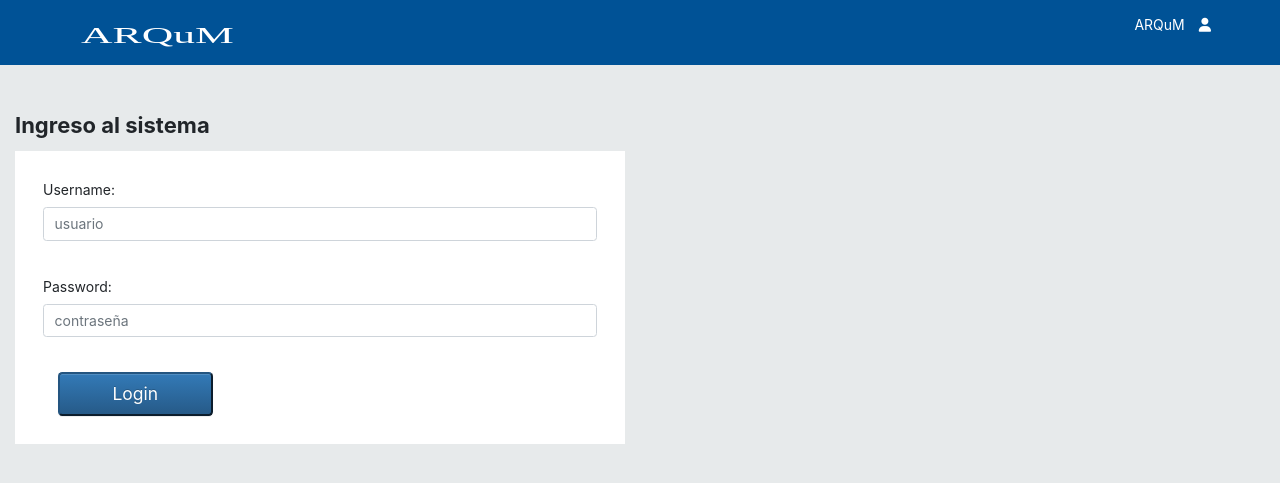
After one commit to F-K-F-F/arqum, a Django app: page /user_login in a window 1280 px wide. The commit adds this page. Shown: the top 483 px of the page. Run offline with Django 3.2, Linux system fonts and the light colour scheme; some libraries are stand-ins or nearby versions.

Commit message:
registro, login y logout de usuarios

```diff
--- a/arqum/urls.py
+++ b/arqum/urls.py
@@ -15,8 +15,11 @@ Including another URLconf
 """
 from django.contrib import admin
 from django.urls import path, include
+from arqumhome import views
 
 urlpatterns = [
     path('admin/', admin.site.urls),
     path('', include('arqumhome.urls')),
+    path('register', views.register, name='register'),
+    path('user_login', views.user_login, name='user_login'),
 ]
--- a/arqumhome/forms.py
+++ b/arqumhome/forms.py
@@ -4,7 +4,7 @@ from django.contrib.auth.models import User
 
 
 class UsuarioForm(forms.ModelForm):
-    contraseña = forms.CharField(widget=forms.PasswordInput())
+    #password = forms.CharField(widget=forms.PasswordInput())
 
     class Meta():
         model = User
--- a/arqumhome/models.py
+++ b/arqumhome/models.py
@@ -6,8 +6,8 @@ class InfoPerfilUsuario(models.Model):
     usuario = models.OneToOneField(User, on_delete=models.CASCADE)
     foto_perfil = models.ImageField(upload_to='fotos_perfil', blank=True)
 
-    def __str__(self):
-        return self.usuario
+    # def __str__(self):
+    # return self.usuario
 
 
 class Cliente(models.Model):
--- a/arqumhome/templates/arqumhome/base.html
+++ b/arqumhome/templates/arqumhome/base.html
@@ -12,9 +12,11 @@
         <link rel="stylesheet" href="{% static '/arqumhome/css/jquery.orgchart.css' %}">
         <link rel="stylesheet" href="{% static '/arqumhome/css/jquery-ui.css' %}">
         <link rel="stylesheet" href="{% static '/arqumhome/css/alertify.min.css' %}">
-        <link rel="stylesheet" href="{% static '/arqumhome/css/font-awesome.min.css' %}">
+        <!--<link rel="stylesheet" href="{% static '/arqumhome/css/font-awesome.min.css' %}">-->
+        <!--<link rel="stylesheet" href="{% static '/arqumhome/css/fontawesome.min.css' %}">-->
         <link rel="stylesheet" href="{% static '/arqumhome/css/style.css' %}">
         <link rel="stylesheet" href="http://cdnjs.cloudflare.com/ajax/libs/summernote/0.8.12/summernote.css">
+        <script src="https://kit.fontawesome.com/0d21142749.js" crossorigin="anonymous"></script>
         <style>
             #loading {
                 background-color: #ebf7ec;
--- /dev/null
+++ b/arqumhome/templates/arqumhome/login.html
@@ -0,0 +1,50 @@
+{% extends 'arqumhome/base.html' %}
+{% load staticfiles %}
+{% load widget_tweaks %}
+
+{% block plantilla %}
+<header class="fluid-container fixed-top">
+    <nav class="navbar navbar-expands-md navbar-arqum" style="padding: 0 !important;">
+        <div class="header">
+            <img class="header-logo" src="{% static 'arqumhome/img/icon.svg' %}">
+            <div class="header-actions">
+                <h3 class="header-title">ARQuM</h3>
+                <h5 class="header-title user2" style="cursor: pointer" data-toggle="popover" data-placement="bottom" data-original-title title>
+                    <i class="fa fa-user">
+                    </i>
+                </h5>
+            </div>
+        </div>
+    </nav>
+</header>
+<div class="container-fluid">
+    <h2 id="titLoginUsuario" class="page-title">Ingreso al sistema</h2>
+    <br>
+    <div id="contentLoginUsuario">
+        <div id="contentLogin">
+            <div class="row">
+                <div class="expContent col-sm-6">
+                    <div class="control-container form-vertical">
+                        <form method="POST" action="{% url 'user_login' %}">
+                            {% csrf_token %}
+                            <div class="form-group">
+                                <label for="username">Username:</label>
+                                <input class="form-control" type="text" name="username" placeholder="usuario">
+                            </div>
+                            <br>
+                            <div class="form-group">
+                                <label for="password">Password:</label>
+                                <input class="form-control" type="password" name="password" placeholder="contraseña">
+                            </div>
+                            <br>
+                            <div class="col-sm-4">
+                                <input type="submit" class="btn-lg btn-block btn-primary" name="" value="Login">
+                            </div>
+                        </form>
+                    </div>
+                </div>
+            </div>
+        </div>
+    </div>
+</div>
+{% endblock %}
--- a/arqumhome/templates/arqumhome/plantilla.html
+++ b/arqumhome/templates/arqumhome/plantilla.html
@@ -11,7 +11,10 @@
                     <h5 class="header-title user2" style="cursor: pointer" data-toggle="popover" data-placement="bottom" data-original-title title>
                         <i class="fa fa-user">
                         </i>
+                        {{ user.username }}
                     </h5>
+                    <i class="fas fa-sign-out-alt" onclick="{% url 'logout' %}">
+                    </i>
                 </div>
             </div>
         </nav>
--- a/arqumhome/urls.py
+++ b/arqumhome/urls.py
@@ -1,11 +1,18 @@
 from django.urls import path
+from django.contrib import admin
+from django.conf.urls import url, include
 from arqumhome import views
 
 
 urlpatterns = [
-    path('', views.index, name='index'),
+    path('index', views.index, name='index'),
+    path('admin', admin.site.urls),
     path('altacliente', views.altacliente, name='altacliente'),
     path('bajacliente', views.bajacliente, name='bajacliente'),
     path('consultacliente', views.consultacliente, name='consultacliente'),
     path('cargar_cliente', views.FormularioDeAlta.as_view(), name='cargar'),
+    path('special', views.special, name='special'),
+    path('user_logout', views.user_logout, name='logout'),
+    path('register', views.register, name='register'),
+    path('', views.user_login, name='user_login'),
 ]
--- a/arqumhome/views.py
+++ b/arqumhome/views.py
@@ -22,7 +22,7 @@ def special(request):
 @login_required
 def user_logout(request):
     logout(request)
-    return HttpResponseRedirect(reverse('index'))
+    return HttpResponseRedirect(reverse(''))
 
 
 def register(request):
@@ -61,15 +61,15 @@ def user_login(request):
             if user.is_active:
                 login(request, user)
                 return HttpResponseRedirect(reverse('index'))
-            else:
-                return HttpResponse("Your account was inactive.")
+            # else:
+                # return HttpResponse("Your account was inactive.")
         else:
             print("Someone tried to login and failed")
             print("They used username: {} and password: {}".format(
                 username, password))
             return HttpResponse("Invalid login details given")
     else:
-        return render(request, 'arqumhome/login.html', {})
+        return render(request, 'arqumhome/login.html')
 
 
 def altacliente(request):
```
Also changed, not shown: arqumhome/templates/arqumhome/registration.html (added, +63 -0 lines), db.sqlite3, 3 other files.
